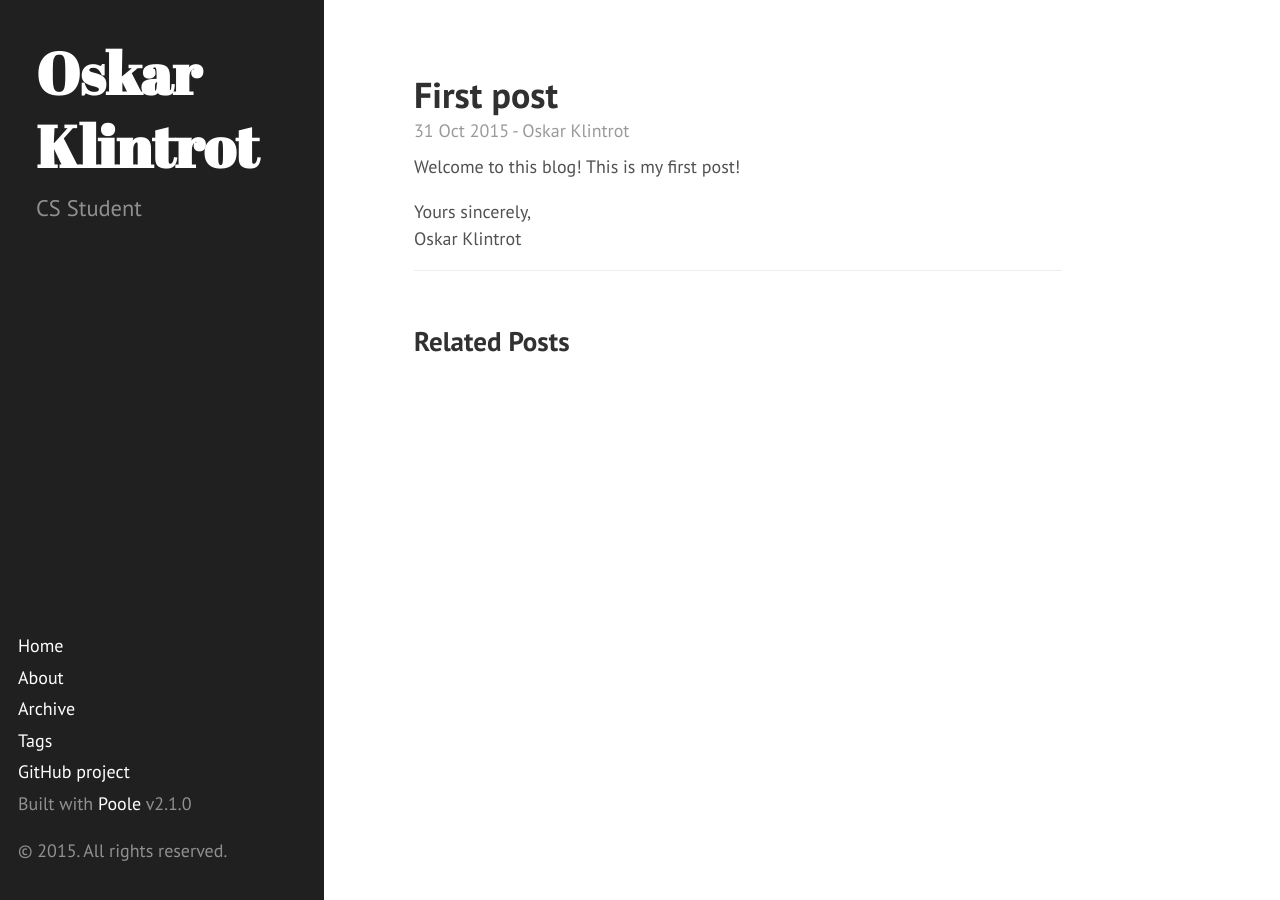
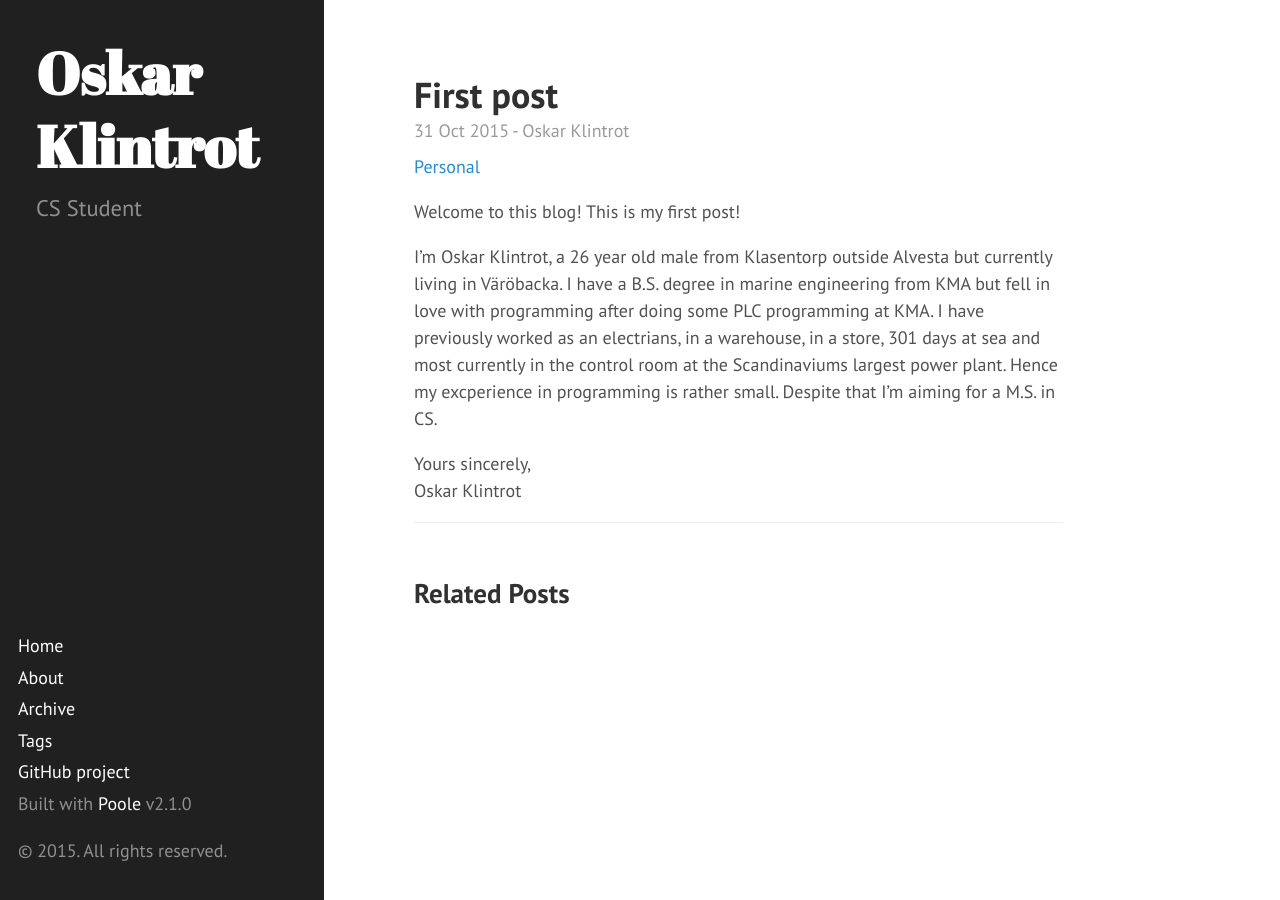
Before and after one commit to OskarKlintrotSkolarbeteWP14/2dv607.oskarklintrot.se, a Jekyll site: the page built from _posts/2015-10-31-first-post.md, in a window 1280 px wide. Built offline with Jekyll 4.4.1, drawn with Linux system fonts in a browser that asks for light colours; Markdown is read by kramdown in place of the engine named in the settings; comment, search, counter and statistics services are not loaded.

Commit message:
Update 2015-10-31-first-post.md

```diff
--- a/_posts/2015-10-31-first-post.md
+++ b/_posts/2015-10-31-first-post.md
@@ -1,8 +1,11 @@
 ---
 layout: post
 title: First post
+tags: [Personal]
 comments: True
 ---
 Welcome to this blog! This is my first post!
 
+I'm Oskar Klintrot, a 26 year old male from Klasentorp outside Alvesta but currently living in Väröbacka. I have a B.S. degree in marine engineering from KMA but fell in love with programming after doing some PLC programming at KMA. I have previously worked as an electrians, in a warehouse, in a store, 301 days at sea and most currently in the control room at the Scandinaviums largest power plant. Hence my excperience in programming is rather small. Despite that I'm aiming for a M.S. in CS.
+
 {% include plugs/signature.html %}
```
